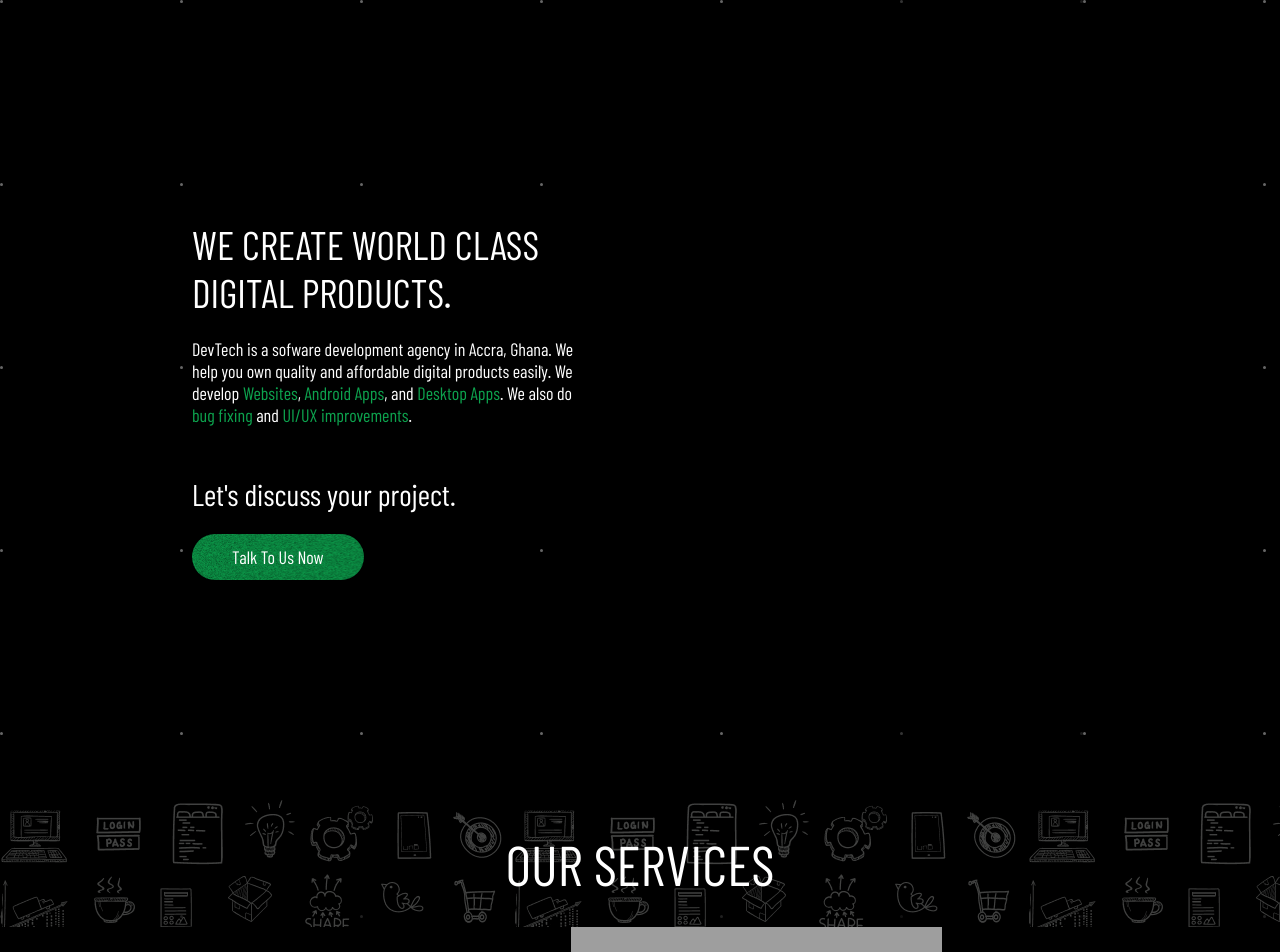
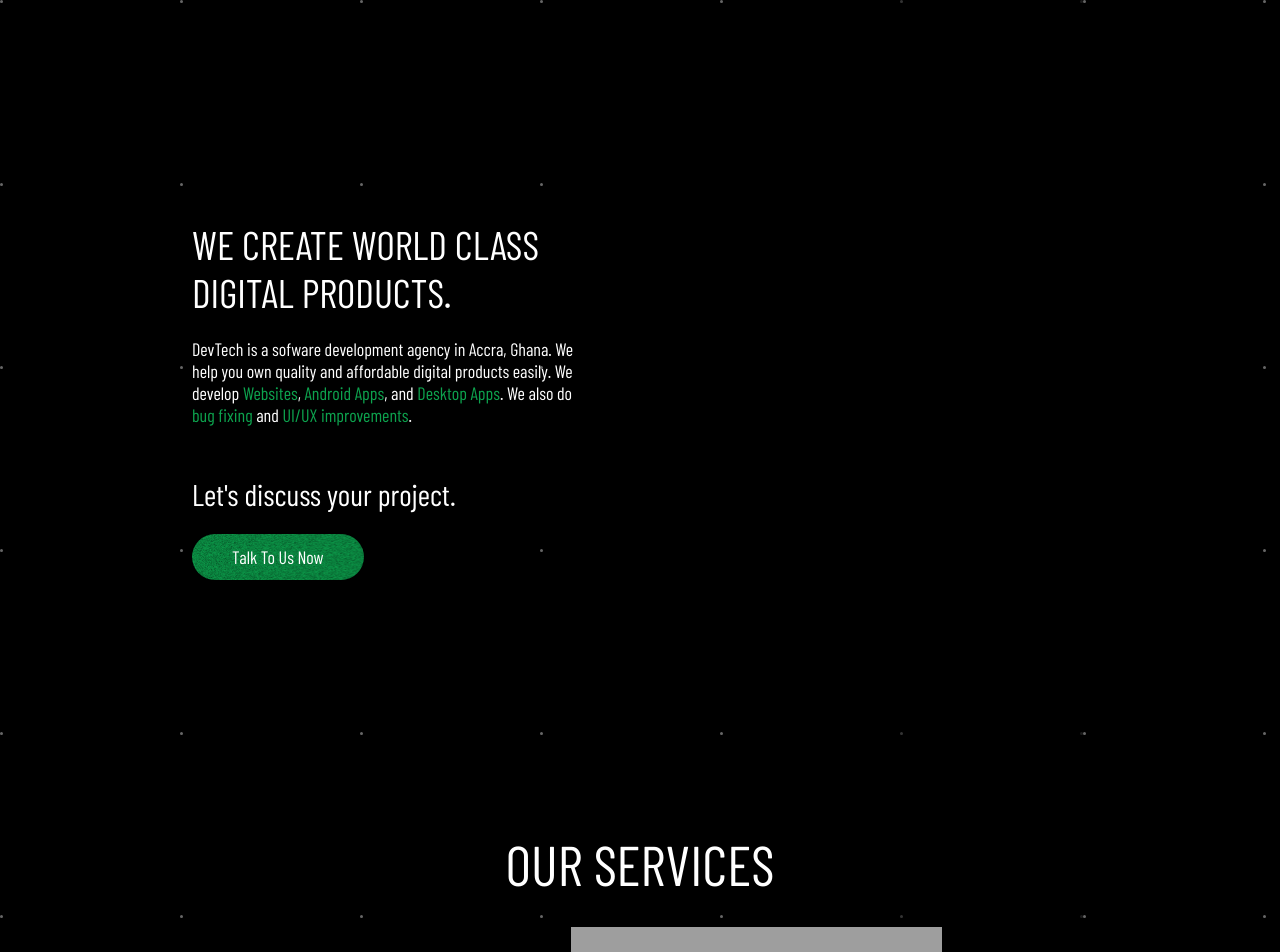
Before and after one commit to abrusu-collins/DevTech, a React (Create React App) app: page / in a window 1280 px wide. Shown: the top 952 px of the page. Built offline with nearby package versions, Linux system fonts and the light colour scheme; grey boxes are pictures that could not be loaded.

Commit message:
making sense

```diff
--- a/src/sass/_services.scss
+++ b/src/sass/_services.scss
@@ -2,8 +2,8 @@
   color: white;
   & .title {
     font-size: 56px;
-    background: linear-gradient(rgba(0, 0, 0, 0.69), rgba(0, 0, 0, 0.69)),
-      url("../img/services\ background.png");
+    // background: linear-gradient(rgba(0, 0, 0, 0.69), rgba(0, 0, 0, 0.69)),
+    //   url("../img/services\ background.png");
     background-attachment: fixed;
     padding: 30px;
     text-align: center;
--- a/src/styles/index.css
+++ b/src/styles/index.css
@@ -56,7 +56,6 @@
 }
 .services .title {
   font-size: 56px;
-  background: linear-gradient(rgba(0, 0, 0, 0.69), rgba(0, 0, 0, 0.69)), url("../img/services background.png");
   background-attachment: fixed;
   padding: 30px;
   text-align: center;
```
